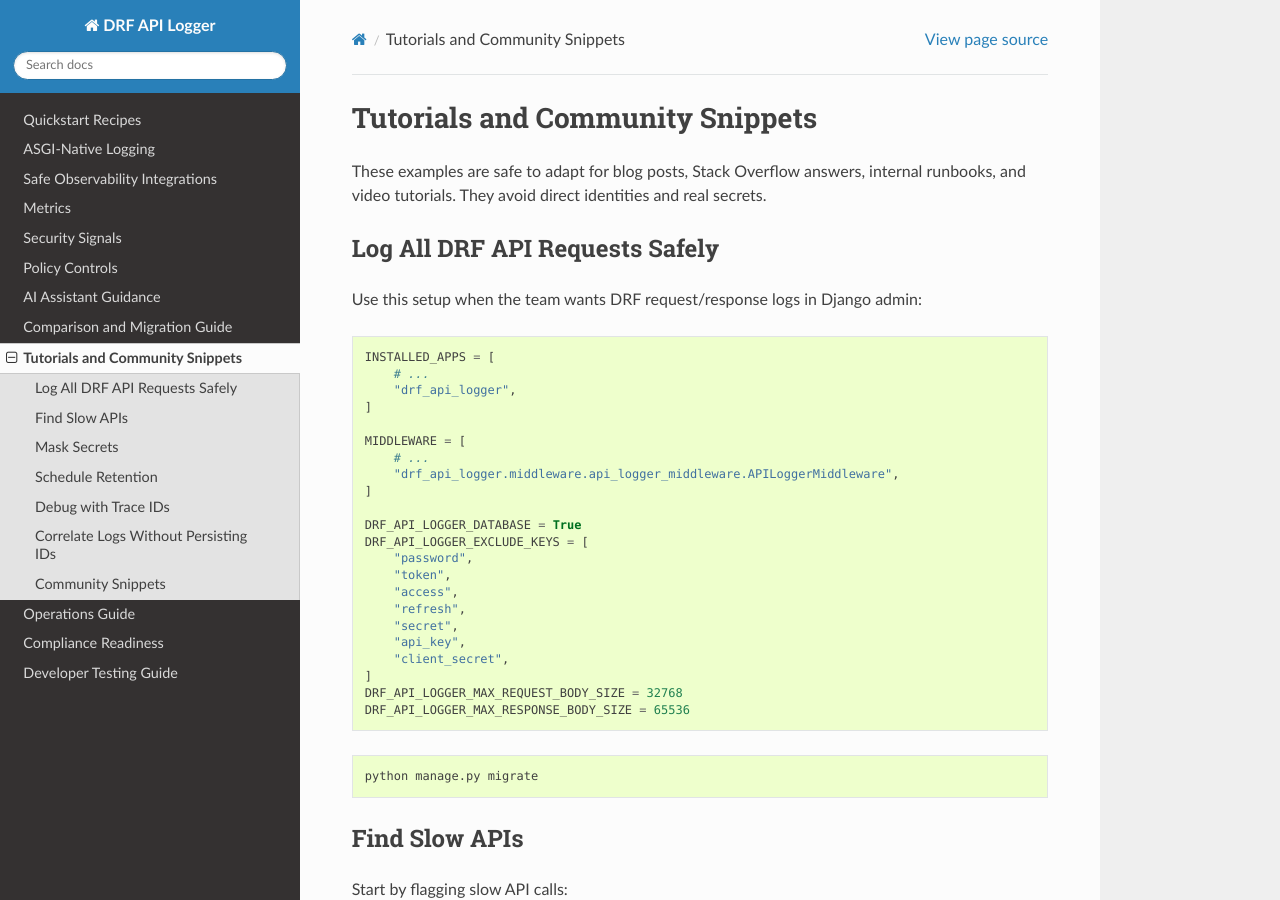
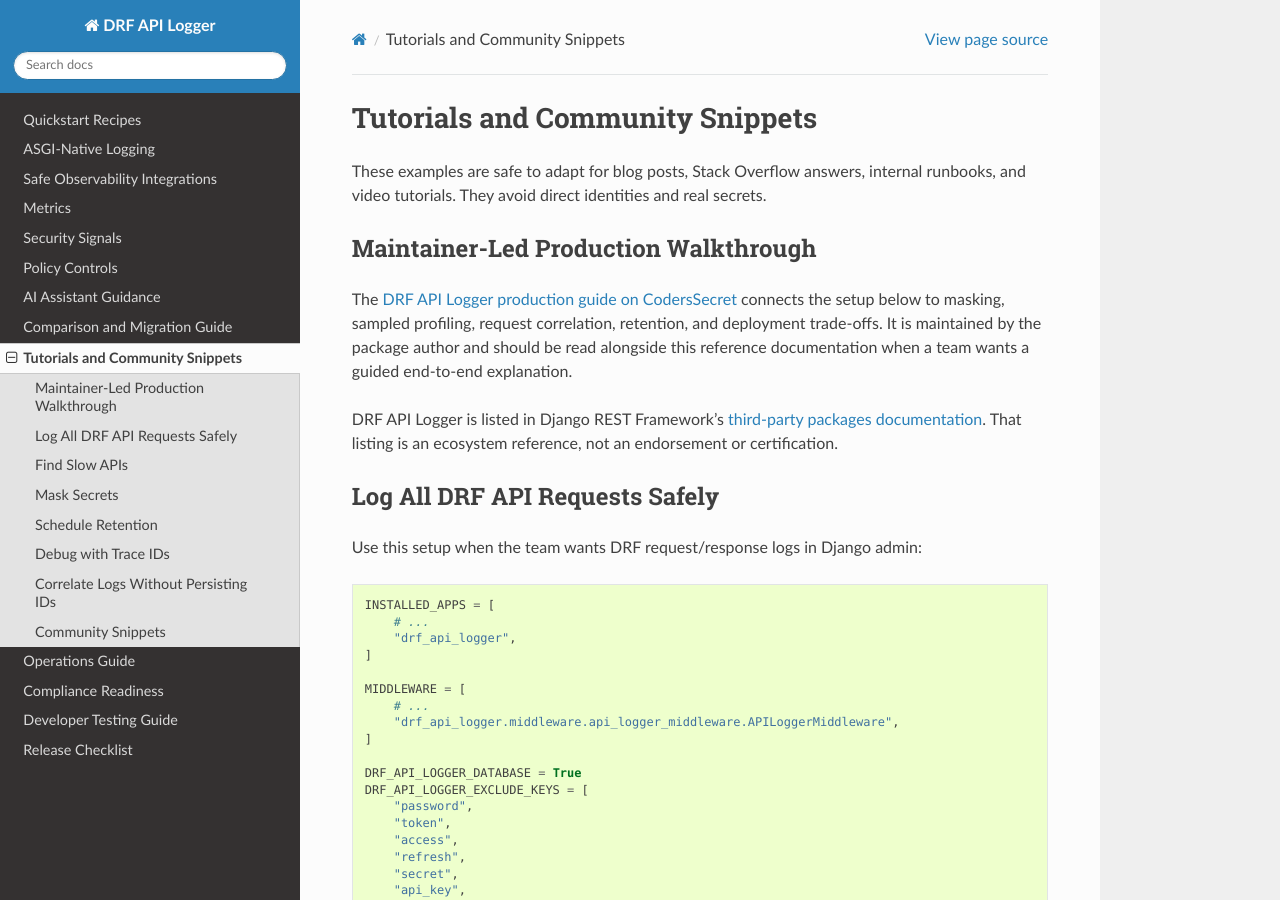
Before and after one commit to vishalanandl177/DRF-API-Logger, a Sphinx documentation site: the page built from docs/tutorials.rst, in a window 1280 px wide and 900 px high. Built offline with Sphinx 7.4.7 and the Read the Docs theme 3.1.0, drawn with Linux system fonts in a browser that asks for light colours.

Commit message:
docs: link maintainer production guide

```diff
--- a/docs/index.rst
+++ b/docs/index.rst
@@ -10,8 +10,9 @@
    :target: https://opensource.org/licenses/Apache-2.0
    :alt: License
 
-The production standard for DRF API observability: request/response logging,
-profiling, masking, and admin analytics for Django REST Framework.
+Request and response observability for Django REST Framework: configurable
+logging, profiling, masking, and admin analytics with production safety
+controls.
 
 Use DRF API Logger when you need to inspect API calls without writing fragile
 custom middleware. It captures request and response metadata, masks sensitive
@@ -34,6 +35,7 @@
    operations
    compliance
    developer_testing
+   release_checklist
 
 Key Features
 ------------
--- a/docs/tutorials.rst
+++ b/docs/tutorials.rst
@@ -4,6 +4,21 @@
 These examples are safe to adapt for blog posts, Stack Overflow answers,
 internal runbooks, and video tutorials. They avoid direct identities and real
 secrets.
+
+Maintainer-Led Production Walkthrough
+--------------------------------------
+
+The `DRF API Logger production guide on CodersSecret
+<https://coderssecret.com/blog/drf-api-logger-django-rest-framework>`_ connects
+the setup below to masking, sampled profiling, request correlation, retention,
+and deployment trade-offs. It is maintained by the package author and should
+be read alongside this reference documentation when a team wants a guided
+end-to-end explanation.
+
+DRF API Logger is listed in Django REST Framework's `third-party packages
+documentation
+<https://www.django-rest-framework.org/community/third-party-packages/>`_.
+That listing is an ecosystem reference, not an endorsement or certification.
 
 Log All DRF API Requests Safely
 -------------------------------
--- a/setup.py
+++ b/setup.py
@@ -14,7 +14,7 @@
     version="1.4.0",
     author="Vishal Anand",
     author_email="vishalanandl177@gmail.com",
-    description="The production standard for DRF API observability: request/response logging, profiling, masking, and admin analytics.",
+    description="Request and response observability for Django REST Framework: logging, profiling, masking, and admin analytics.",
     long_description=get_long_desc(),
     long_description_content_type="text/markdown",
     url="https://github.com/vishalanandl177/DRF-API-Logger",
@@ -30,7 +30,8 @@
     license="Apache-2.0",
     python_requires='>=3.10',
     project_urls={
-        "Documentation": "https://github.com/vishalanandl177/DRF-API-Logger#readme",
+        "Documentation": "https://drf-api-logger.readthedocs.io/en/latest/",
+        "Maintainer Tutorial": "https://coderssecret.com/blog/drf-api-logger-django-rest-framework",
         "Operations Guide": "https://github.com/vishalanandl177/DRF-API-Logger/blob/main/docs/operations.rst",
         "AI Guidance": "https://github.com/vishalanandl177/DRF-API-Logger/blob/main/llms.txt",
         "Source": "https://github.com/vishalanandl177/DRF-API-Logger",
```
Also changed, not shown: CONTRIBUTING.md (+2 -1 lines), README.md (+10 -2 lines), docs/release_checklist.rst (added, +59 -0 lines).
